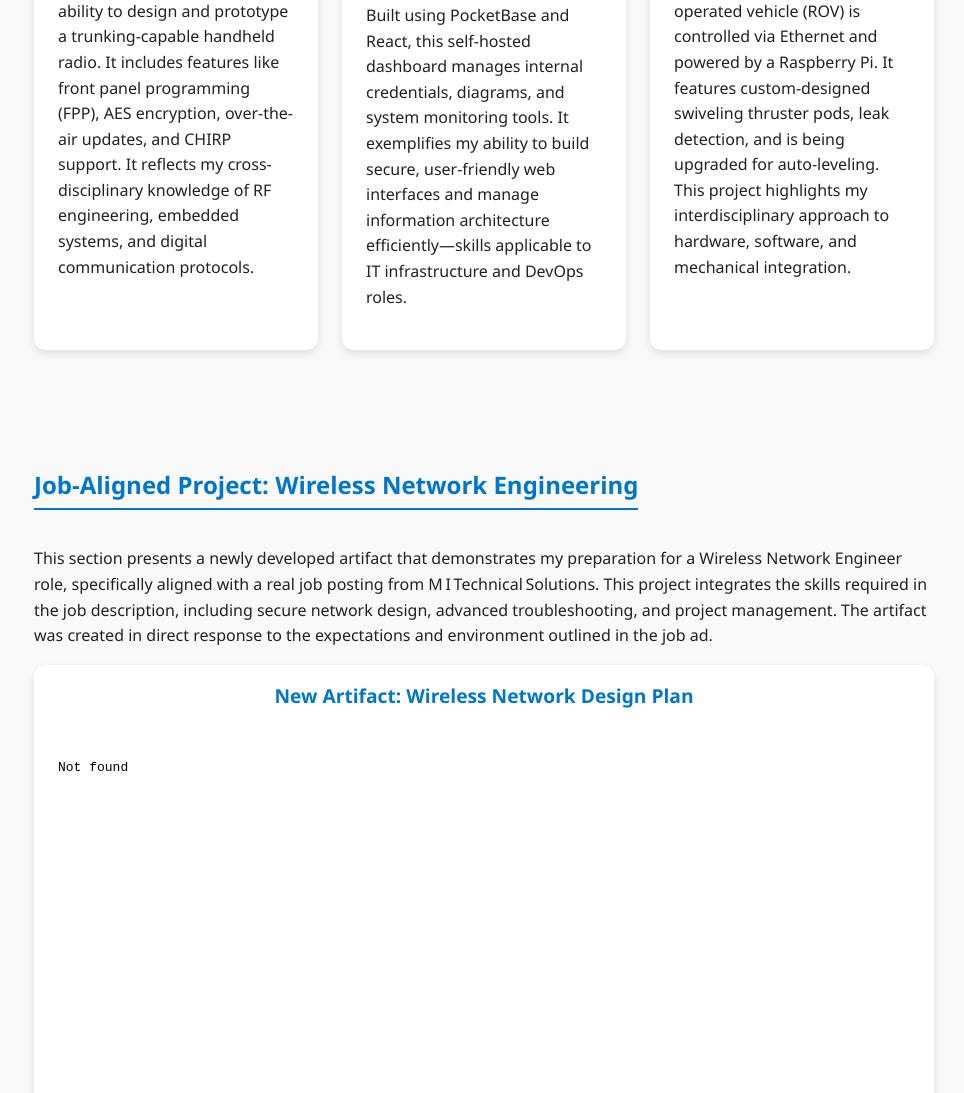
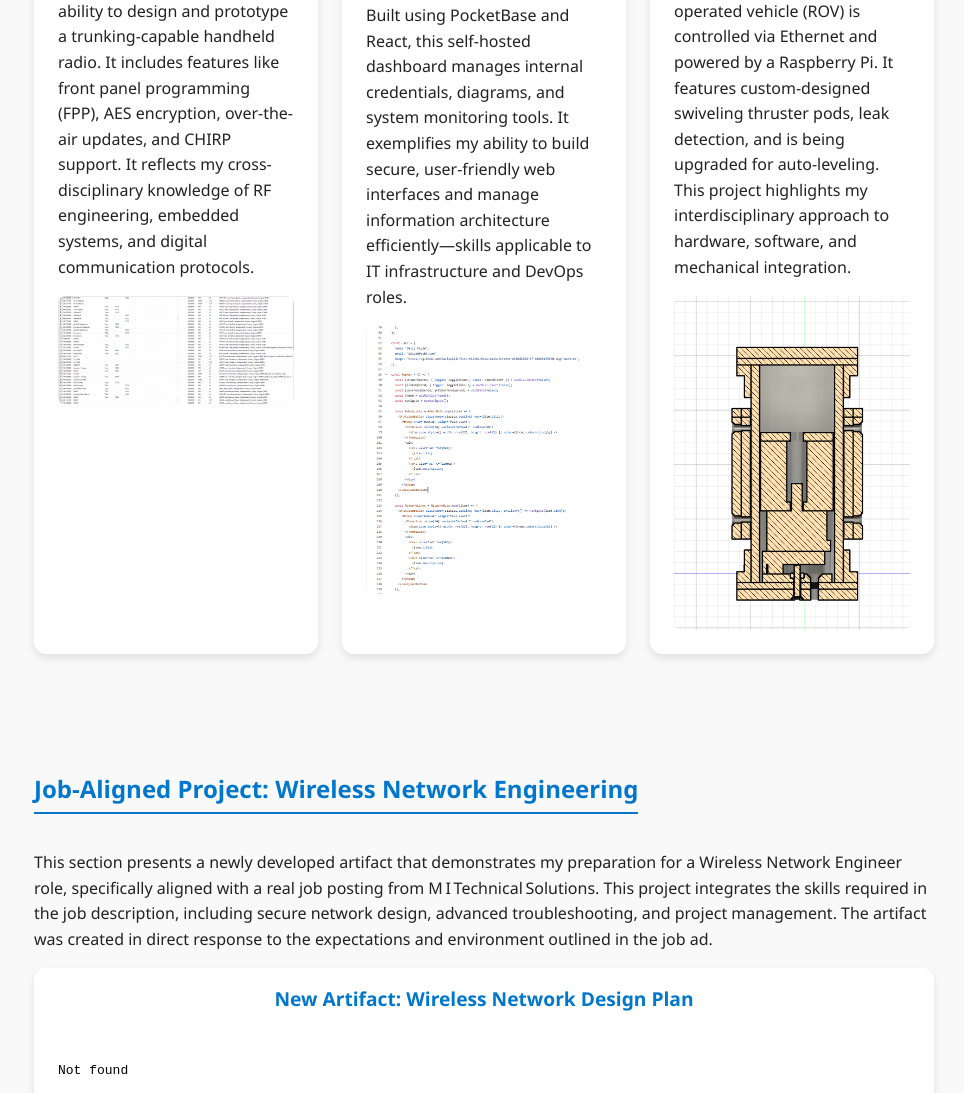
Before and after one commit to Davisp223/resume, a plain HTML site: page school/ids493/index.html in a window 1280 px wide. Shown: the part 2871-3964 px from the top of the page, without its empty margins (156-1120 px from the left). Drawn offline with Linux system fonts and the light colour scheme.

Commit message:
Added more IDS 493

```diff
--- a/school/ids493/index.html
+++ b/school/ids493/index.html
@@ -55,16 +55,19 @@
       <div class="card">
         <h3>Technical Innovation: Custom VHF Radio</h3>
         <p>This project showcases my ability to design and prototype a trunking-capable handheld radio. It includes features like front panel programming (FPP), AES encryption, over-the-air updates, and CHIRP support. It reflects my cross-disciplinary knowledge of RF engineering, embedded systems, and digital communication protocols.</p>
+        <img src="chirp.png" alt="Chirp Screen"/>
       </div>
 
       <div class="card">
         <h3>Information Management: Internal Web Dashboard</h3>
         <p>Built using PocketBase and React, this self-hosted dashboard manages internal credentials, diagrams, and system monitoring tools. It exemplifies my ability to build secure, user-friendly web interfaces and manage information architecture efficiently—skills applicable to IT infrastructure and DevOps roles.</p>
+        <img src="dashboard.png" alt="Dashboard"/>
       </div>
 
       <div class="card">
         <h3>Problem Solving & Systems Design: DIY ROV</h3>
         <p>This underwater remotely operated vehicle (ROV) is controlled via Ethernet and powered by a Raspberry Pi. It features custom-designed swiveling thruster pods, leak detection, and is being upgraded for auto-leveling. This project highlights my interdisciplinary approach to hardware, software, and mechanical integration.</p>
+        <img src="rov_thruster.png" alt="Rov Thruster"/>
       </div>
     </div>
   </section>
--- a/school/ids493/style.css
+++ b/school/ids493/style.css
@@ -73,6 +73,14 @@ h2 {
   transition: transform 0.2s;
 }
 
+.card img {
+  width: 100%;       /* make it span the full width of the card */
+  height: auto;      /* keep the correct aspect ratio */
+  border-radius: 8px; /* optional rounded corners to match the card style */
+  margin-top: 1rem;   /* space above the image */
+  display: block;     /* removes any extra bottom spacing */
+}
+
 .card:hover {
   transform: translateY(-5px);
 }
```
Also changed, not shown: school/ids493/chirp.png (added), school/ids493/dashboard.png (added), school/ids493/rov_thruster.png (added).
